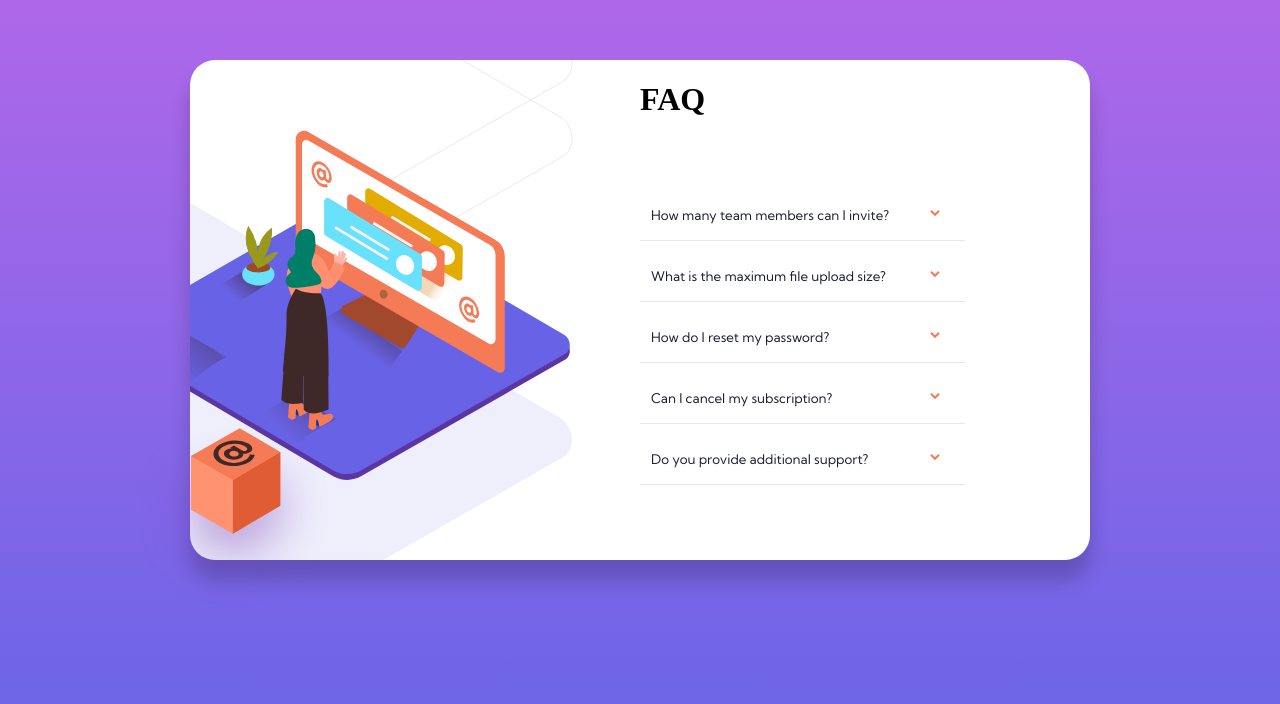
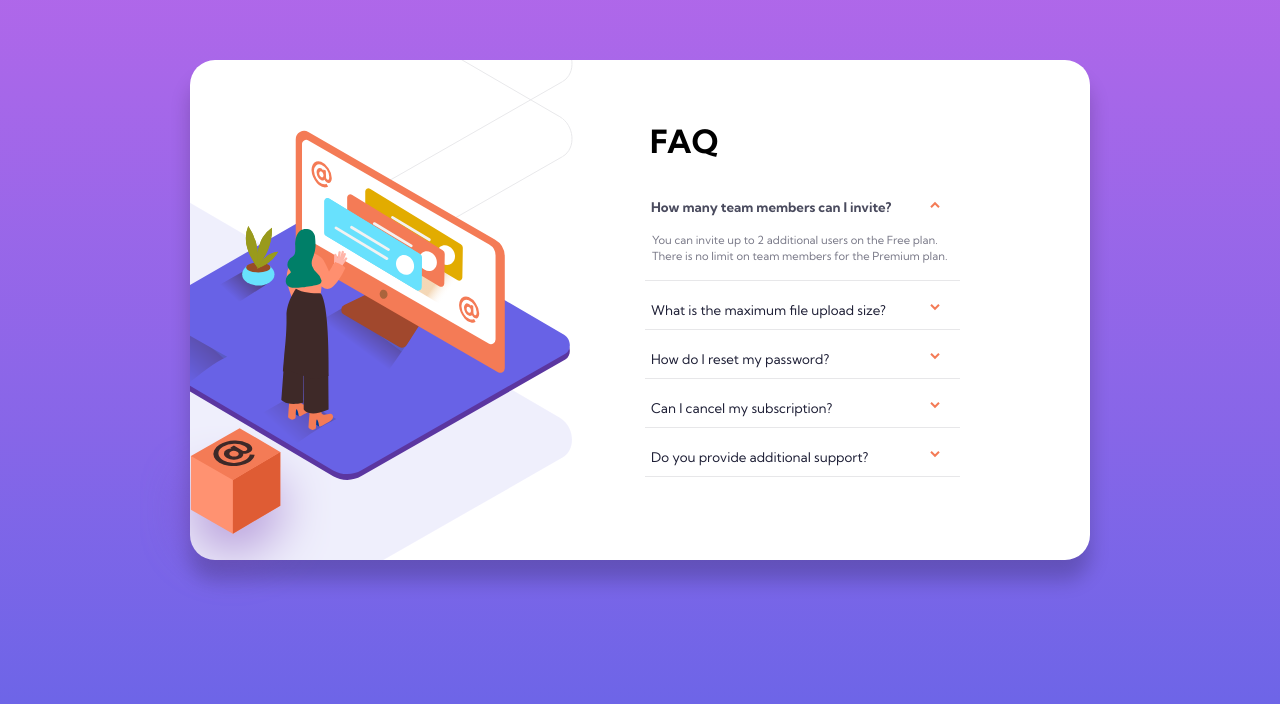
Before and after one commit to Ulises1122/tarjeta-acordeon-FAQ, a plain HTML site: page index.html in a window 1280 px wide. Both pictures are taken after a click on the button "How many team members can I invite?". Drawn offline with Linux system fonts and the light colour scheme.

Commit message:
Agregué JavaScript

```diff
--- /dev/null
+++ b/app.js
@@ -0,0 +1,14 @@
+document.querySelectorAll('.acordeon-boton').forEach(button => {
+    button.addEventListener('click', () => {
+        const acordeonContenido = button.nextElementSibling;
+
+        button.classList.toggle('acordeon-boton--active');
+
+        if(button.classList.contains('acordeon-boton--active')) {
+            acordeonContenido.style.maxHeight = acordeonContenido.scrollHeight + 'px';
+        } else {
+            acordeonContenido.style.maxHeight = 0;
+        }
+
+    });
+});
--- a/estilo.css
+++ b/estilo.css
@@ -57,16 +57,23 @@ body{
     bottom: -150px;
     right: 67px;
 }
+.heading{
+    display: block;
+    position: relative;
+    top: 40px;
+    left: 10px;
+    font-family: 'Kumbh Sans', sans-serif;
+    font-weight: 700;
+}
 .acordeon{
     display: block;
     position: relative;
     width: 70%;
-    height: 40px;
+    height: auto;
     margin-top: 10px;
     padding: 5px;
     top: 50px;
     cursor: pointer;
-    border-bottom: 1px solid hsl(240, 5%, 91%);
 }
 .acordeon-boton{
     display: inline-block;
@@ -82,26 +89,39 @@ body{
     font-family: 'Kumbh Sans', sans-serif;
     font-weight: 400;
 }
+.acordeon-boton:hover{
+    color: hsl(14, 88%, 65%);
+}
 .acordeon-boton-imagen{
     display: inline-block;
     position: absolute;
     right: 20px;
-    top: 15px;
-    transition: 0.3s;
+    top: 3px;
+    transition: 0.4s;
 }
-.acordeon-boton:active img{
+.acordeon-boton--active img{
     transform: rotate(180deg);
-    transition: 0.3s;
+    transition: 0.4s;
 }
-.acordeon-boton:hover{
-    color: hsl(14, 88%, 65%);
+.acordeon-boton--active{
+    font-weight: 700;
+    color: hsl(237, 12%, 33%);
 }
 .acordeon-contenido{
     overflow: hidden;
     max-height: 0;
-    transition: max-height 0.3s;
+    transition: max-height 0.4s;
     font-family: 'Kumbh Sans', sans-serif;
     font-weight: 400;
     color: hsl(240, 6%, 50%);
+    text-align: left;
+    border-bottom: 1px solid hsl(240, 5%, 91%);
+    padding: 5px 0px 5px 0px;
+}
+.acordeon-contenido p{
+    display: inline-block;
+    position: relative;
+    left: 7px;
     font-size: 0.7rem;
+    line-height: 1rem;
 }
--- a/index.html
+++ b/index.html
@@ -60,5 +60,6 @@
 
 		</div>
 	</div>
+	<script src="app.js"></script>
 </body>
 </html>
```
